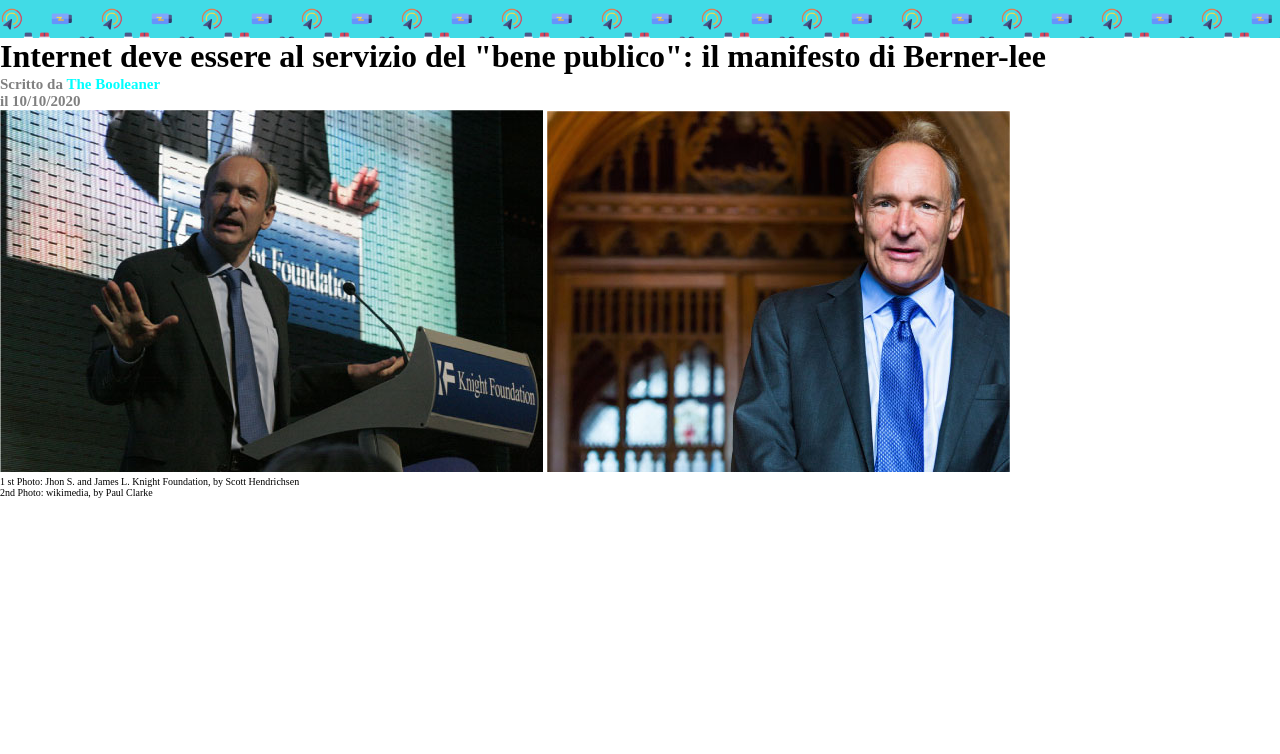
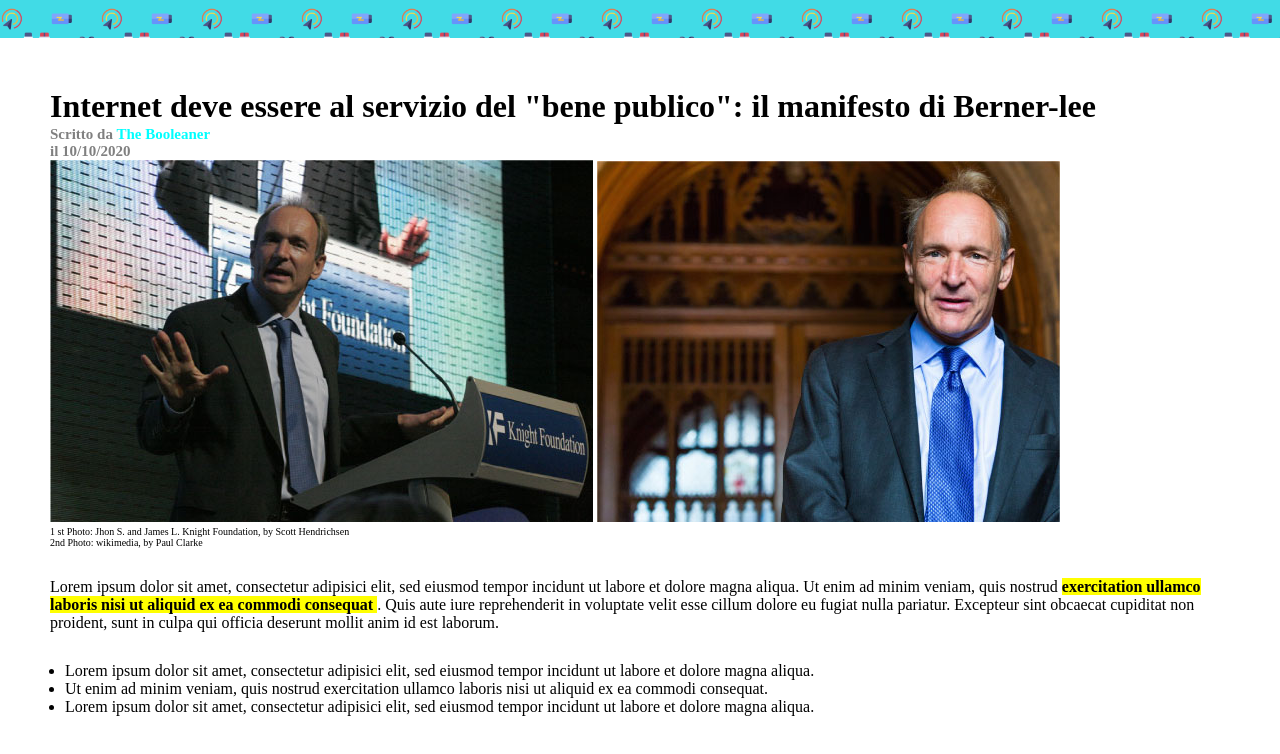
Before and after one commit to Fabio9494/html-css-booleaner, a plain HTML site: page index.html in a window 1280 px wide. Drawn offline with Linux system fonts and the light colour scheme.

Commit message:
add text in main

```diff
--- a/css/style.css
+++ b/css/style.css
@@ -9,6 +9,11 @@ header{
     background-size: 200px;
     padding-left: 65px;
     padding-top: 20px;
+}
+
+
+main{
+    padding: 50px;
 }
 
 h2{
@@ -24,3 +29,16 @@ h2{
 .description-images{
     font-size: 10px;
 }
+
+.text{
+    padding-top: 30px;
+    padding-bottom: 30px;
+}
+
+#point-out{
+    background-color: yellow;
+}
+
+ul{
+    padding-left: 15px;
+}
--- a/index.html
+++ b/index.html
@@ -16,6 +16,7 @@
 
     <!-- main  -->
     <main>
+
         <!-- Title -->
         <h1>
             Internet deve essere al servizio del "bene publico": il manifesto di Berner-lee
@@ -31,6 +32,25 @@
             <div class="description-images">2nd Photo: wikimedia, by Paul Clarke</div>
         </div>
 
+        <!-- Text -->
+        <div class="text">
+            Lorem ipsum dolor sit amet, consectetur adipisici elit, sed eiusmod tempor incidunt ut labore et dolore magna aliqua. Ut enim ad minim veniam, quis nostrud <strong id="point-out"> exercitation ullamco laboris nisi ut aliquid ex ea commodi consequat </strong>. Quis aute iure reprehenderit in voluptate velit esse cillum dolore eu fugiat nulla pariatur. Excepteur sint obcaecat cupiditat non proident, sunt in culpa qui officia deserunt mollit anim id est laborum.
+        </div>
+
+        <ul>
+            <li>Lorem ipsum dolor sit amet, consectetur adipisici elit, sed eiusmod tempor incidunt ut labore et dolore magna aliqua.</li>
+            <li>Ut enim ad minim veniam, quis nostrud exercitation ullamco laboris nisi ut aliquid ex ea commodi consequat.</li>
+            <li>Lorem ipsum dolor sit amet, consectetur adipisici elit, sed eiusmod tempor incidunt ut labore et dolore magna aliqua.</li>
+        </ul>
+
+
+
+
+
+
+
+
+
 
 
     </main>
```
